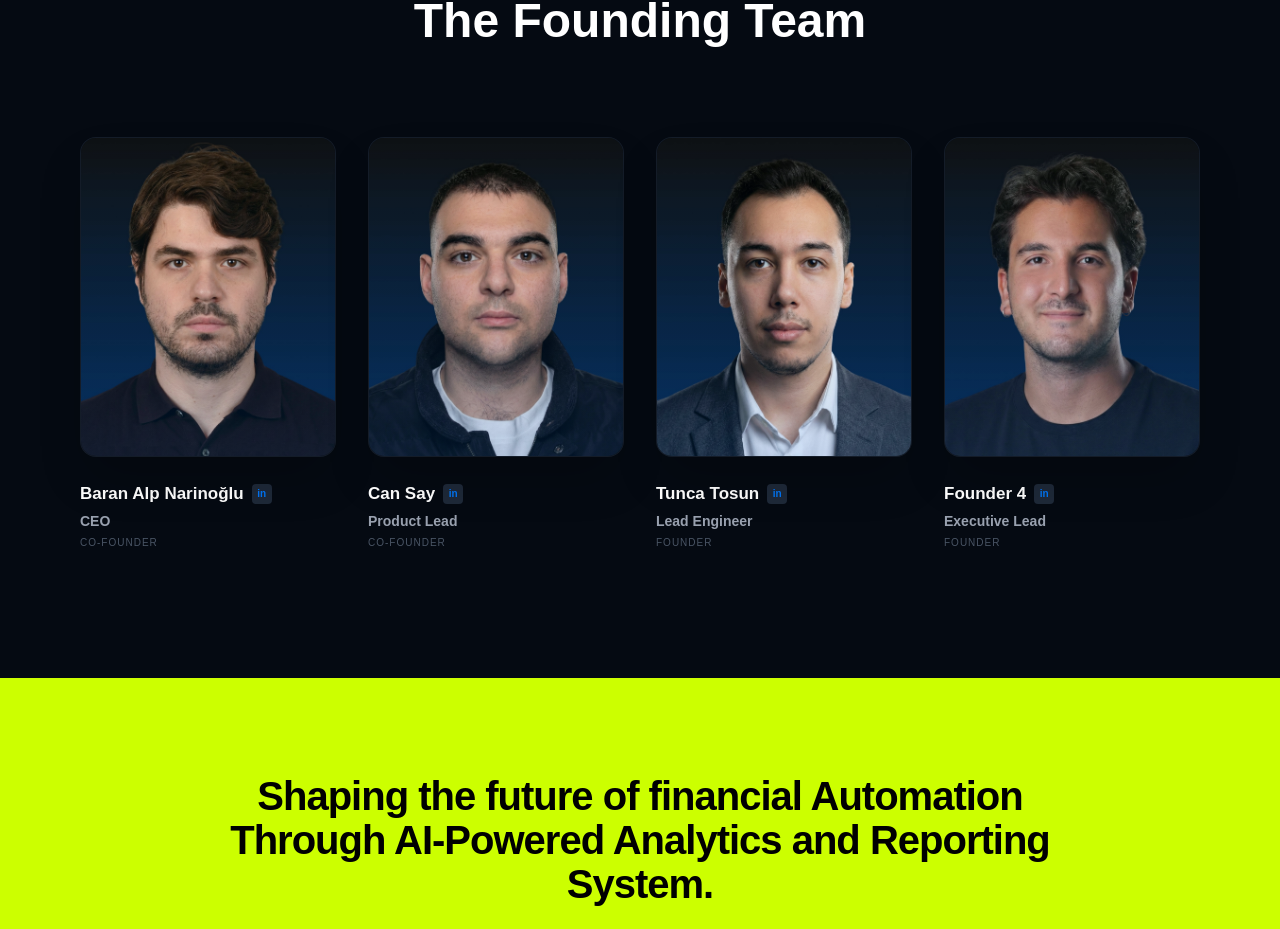
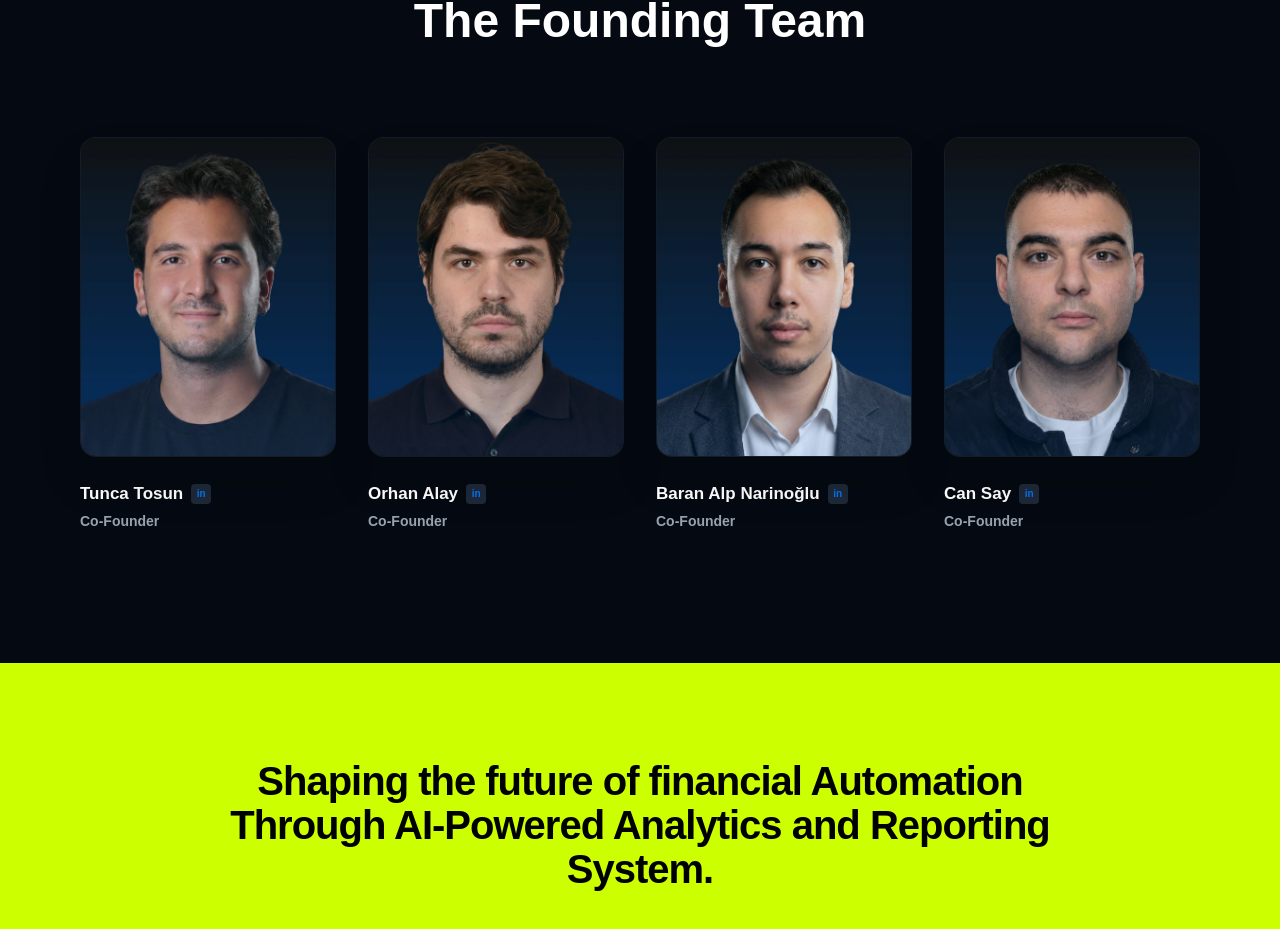
Before and after one commit to finicifytech-tech/finicify-X-Arc, a React app in the folder frontend/: page / in a window 1280 px wide. Shown: the part 4357-5286 px from the top of the page. Built offline with nearby package versions, Linux system fonts and the light colour scheme; the HTML template or start-up script is replaced by a standard one.

Commit message:
Update About.tsx

```diff
--- a/frontend/src/components/About.tsx
+++ b/frontend/src/components/About.tsx
@@ -11,33 +11,33 @@ interface TeamMember {
 export default function About() {
 
   const team: TeamMember[] = [
+        {
+      name: "Tunca Tosun",
+      role: "Co-Founder",
+      sub: "",
+      image: "/founder4.jpeg",
+      linkedin: "http://linkedin.com/in/tunca-tosun-9098bb192"
+    },
+        {
+      name: "Orhan Alay",
+      role: "Co-Founder",
+      sub: "",
+      image: "/founder1.jpeg.jpeg",
+      linkedin: "#"
+    },
     {
       name: "Baran Alp Narinoğlu",
-      role: "CEO",
-      sub: "Co-Founder",
-      image: "/founder1.jpeg.jpeg",
+      role: "Co-Founder",
+      sub: "",
+      image: "/founder3.jpeg.jpeg",
       linkedin: "http://linkedin.com/in/baran-alp-narinoglu-3a2692184"
     },
-    {
+        {
       name: "Can Say",
-      role: "Product Lead",
-      sub: "Co-Founder",
+      role: "Co-Founder",
+      sub: "",
       image: "/founder2,jpeg.jpeg",
       linkedin: "http://linkedin.com/in/can-say-58869b168"
-    },
-    {
-      name: "Tunca Tosun",
-      role: "Lead Engineer",
-      sub: "Founder",
-      image: "/founder3.jpeg.jpeg",
-      linkedin: "http://linkedin.com/in/tunca-tosun-9098bb192"
-    },
-    {
-      name: "Founder 4",
-      role: "Executive Lead",
-      sub: "Founder",
-      image: "/founder4.jpeg",
-      linkedin: "#"
     },
   ];
 
```
